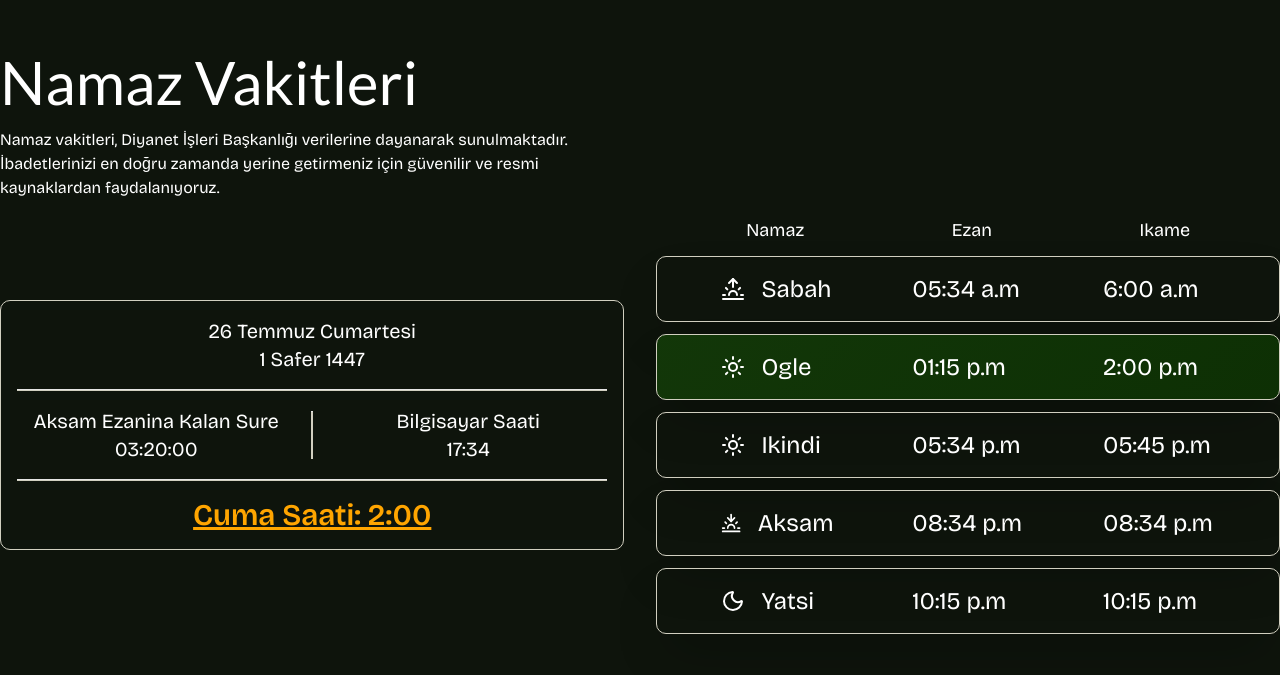
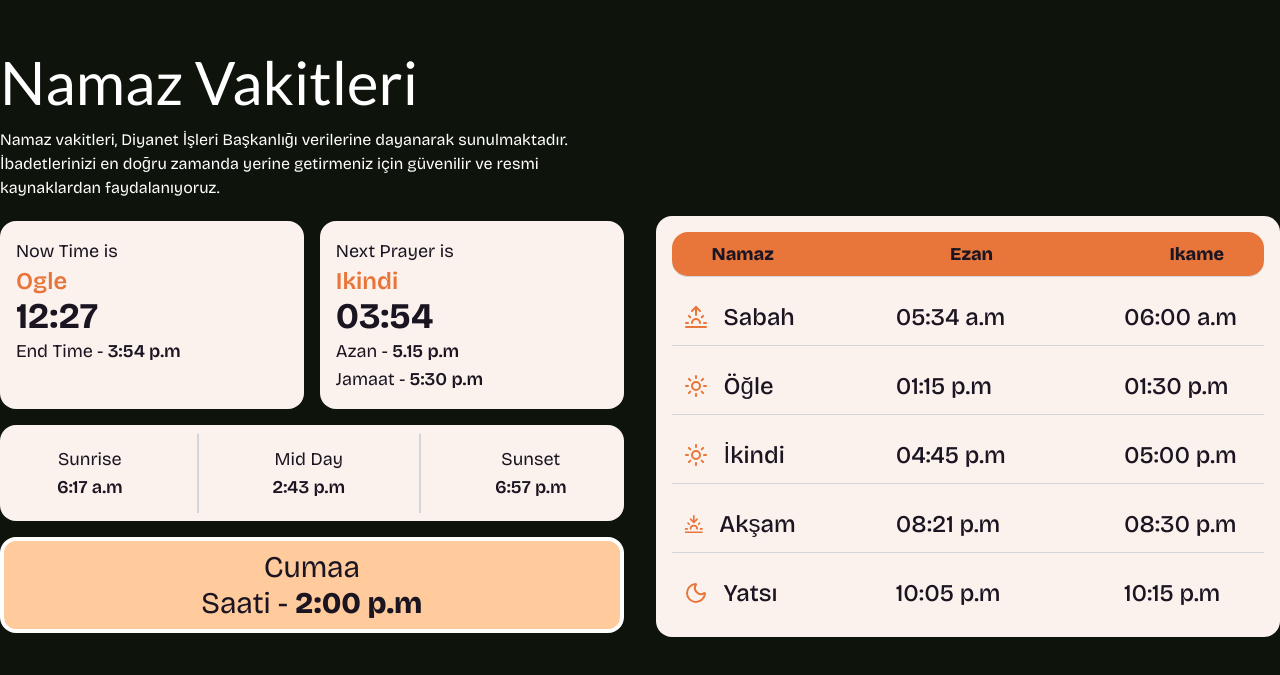
Before and after one commit to ismailsari07/pape-mosque, a Next.js app: page / in a window 1280 px wide. Shown: the part 1062-1737 px from the top of the page. Built offline with nearby package versions, Linux system fonts and the light colour scheme.

Commit message:
wakey wakey Vercel

```diff
--- a/app/globals.css
+++ b/app/globals.css
@@ -133,13 +133,7 @@ body {
   }
 }
 
-.animated-gradient {
-  background: linear-gradient(135deg, #0c2e03, #163c0c, #0c2e03);
-  background-size: 400% 400%;
-  animation: gradientShift 4s ease-in-out infinite;
-}
-
-@keyframes gradientShift {
+@keyframes borderShift {
   0% {
     background-position: 0% 50%;
   }
--- a/app/page.tsx
+++ b/app/page.tsx
@@ -61,93 +61,109 @@ export default function Home() {
           faydalanıyoruz.
         </div>
         <div className="flex gap-8 justify-center items-center">
-          <div className="w-[50%] text-xl flex flex-col gap-4 justify-center items-center border border-foreground rounded-lg p-4 text-center">
-            <div>
-              26 Temmuz Cumartesi <br />1 Safer 1447
-            </div>
+          <div className="w-[50%] text-3xl flex flex-col gap-4 justify-center items-center">
+            <div className="flex gap-4 w-full">
+              <div className="w-1/2 flex flex-col bg-[#fbf2ee] text-[#1b1522] rounded-2xl p-4">
+                <div className="text-lg">Now Time is</div>
+                <div className="text-2xl font-semibold text-[#e87539]">Ogle</div>
+                <div className="text-4xl font-bold">12:27</div>
+                <div className="text-lg">
+                  End Time - <span className="font-semibold">3:54 p.m</span>
+                </div>
+              </div>
 
-            <hr className="h-0.5 w-full bg-foreground" />
-
-            <div className="w-full flex gap-4 justify-center items-center">
-              <div className="w-1/2 text-center">
-                <div>Aksam Ezanina Kalan Sure</div>
-                <div>03:20:00</div>
-              </div>
-              <hr className="h-12 w-0.5 bg-foreground" />
-              <div className="w-1/2 text-center">
-                <p>Bilgisayar Saati</p>
-                <p>17:34</p>
+              <div className="w-1/2 flex flex-col bg-[#fbf2ee] text-[#1b1522] rounded-2xl p-4">
+                <div className="text-lg">Next Prayer is</div>
+                <div className="text-2xl font-semibold text-[#e87539]">Ikindi</div>
+                <div className="text-4xl font-bold">03:54</div>
+                <div className="text-lg">
+                  Azan - <span className="font-semibold">5.15 p.m</span>
+                </div>
+                <div className="text-lg">
+                  Jamaat - <span className="font-semibold">5:30 p.m</span>
+                </div>
               </div>
             </div>
 
-            <hr className="h-0.5 w-full bg-foreground" />
+            <div className="w-full flex justify-around items-center bg-[#fbf2ee] text-[#1b1522] rounded-2xl p-2 px-5">
+              <div className="flex flex-col text-lg text-center">
+                <div>Sunrise</div>
+                <div className="font-semibold">6:17 a.m</div>
+              </div>
+              <hr className="h-20 w-0.5 bg-gray-300" />
+              <div className="flex flex-col text-lg text-center">
+                <div>Mid Day</div>
+                <div className="font-semibold">2:43 p.m</div>
+              </div>
+              <hr className="h-20 w-0.5 bg-gray-300" />
+              <div className="flex flex-col text-lg text-center">
+                <div>Sunset</div>
+                <div className="font-semibold">6:57 p.m</div>
+              </div>
+            </div>
 
-            <div className="text-3xl font-semibold text-center underline text-[#FFA500]">
-              Cuma Saati: 2:00
+            <div className="w-full bg-[#ffca9c] text-[#1b1522] rounded-2xl p-2 px-5 border-4 border-white text-center">
+              <div>Cumaa</div>
+              <span>Saati - </span>
+              <span className="font-extrabold">2:00 p.m</span>
             </div>
           </div>
 
           {/* Namaz Vakitleri */}
-          <div className="w-[50%] flex flex-col gap-3">
-            <div className="flex justify-around items-center text-lg px-4">
+          <div className="w-[50%] flex flex-col bg-[#fbf2ee] text-[#1b1522] gap-3 p-4 rounded-2xl">
+            <div className="flex justify-between items-center text-lg font-extrabold border-b border-gray-300 rounded-2xl p-2 px-10 bg-[#e87539]">
               <div>Namaz</div>
               <div>Ezan</div>
               <div>Ikame</div>
             </div>
-
-            {/* Sabah Namazi */}
-            <div className="flex justify-between items-center border border-foreground rounded-lg py-4 px-16 text-2xl shadow-2xl">
+            {/* Sabah Namazı */}
+            <div className="flex justify-between items-center text-2xl font-medium border-b border-b-gray-300 p-3">
               <div className="w-28 flex items-center gap-4">
-                <SunriseIcon />
+                <SunriseIcon className="text-[#e87539]" />
                 <span>Sabah</span>
               </div>
-
-              <div className="w-28">05:34 a.m</div>
-              <div className="w-28">6:00 a.m</div>
+              <div className="w-32">05:34 a.m</div>
+              <div className="w-32">06:00 a.m</div>
             </div>
 
-            {/* Ogle Namazi */}
-            <div className="flex justify-between items-center border border-foreground rounded-lg py-4 px-16 text-2xl shadow-2xl animated-gradient">
+            {/* Öğle Namazı */}
+            <div className="flex justify-between items-center text-2xl font-medium border-b border-b-gray-300 p-3">
               <div className="w-28 flex items-center gap-4">
-                <SunIcon />
-                <span>Ogle</span>
+                <SunIcon className="text-[#e87539]" />
+                <span>Öğle</span>
               </div>
-
-              <div className="w-28">01:15 p.m</div>
-              <div className="w-28">2:00 p.m</div>
+              <div className="w-32">01:15 p.m</div>
+              <div className="w-32">01:30 p.m</div>
             </div>
 
-            {/* Ikindi Namazi */}
-            <div className="flex justify-between items-center border border-foreground rounded-lg py-4 px-16 text-2xl shadow-2xl">
+            {/* İkindi Namazı */}
+            <div className="flex justify-between items-center text-2xl font-medium border-b border-b-gray-300 p-3">
               <div className="w-28 flex items-center gap-4">
-                <SunIcon />
-                <span>Ikindi</span>
+                <SunIcon className="text-[#e87539]" />
+                <span>İkindi</span>
               </div>
-
-              <div className="w-28">05:34 p.m</div>
-              <div className="w-28">05:45 p.m</div>
+              <div className="w-32">04:45 p.m</div>
+              <div className="w-32">05:00 p.m</div>
             </div>
 
-            {/* Aksam Namazi */}
-            <div className="flex justify-between items-center border border-foreground rounded-lg py-4 px-16 text-2xl shadow-2xl">
+            {/* Akşam Namazı */}
+            <div className="flex justify-between items-center text-2xl font-medium border-b border-b-gray-300 p-3">
               <div className="w-28 flex items-center gap-4">
-                <SunsetIcon />
-                <span>Aksam</span>
+                <SunsetIcon className="text-[#e87539]" />
+                <span>Akşam</span>
               </div>
-
-              <div className="w-28">08:34 p.m</div>
-              <div className="w-28">08:34 p.m</div>
+              <div className="w-32">08:21 p.m</div>
+              <div className="w-32">08:30 p.m</div>
             </div>
 
-            {/* Yatsi Namazi */}
-            <div className="flex justify-between items-center border border-foreground rounded-lg py-4 px-16 text-2xl shadow-2xl">
+            {/* Yatsı Namazı */}
+            <div className="flex justify-between items-center text-2xl font-medium p-3">
               <div className="w-28 flex items-center gap-4">
-                <MoonIcon />
-                <span>Yatsi</span>
+                <MoonIcon className="text-[#e87539]" />
+                <span>Yatsı</span>
               </div>
-
-              <div className="w-28">10:15 p.m</div>
-              <div className="w-28">10:15 p.m</div>
+              <div className="w-32">10:05 p.m</div>
+              <div className="w-32">10:15 p.m</div>
             </div>
           </div>
         </div>
```
Also changed, not shown: 1 other file (tests, documents, lock files or other folders).
